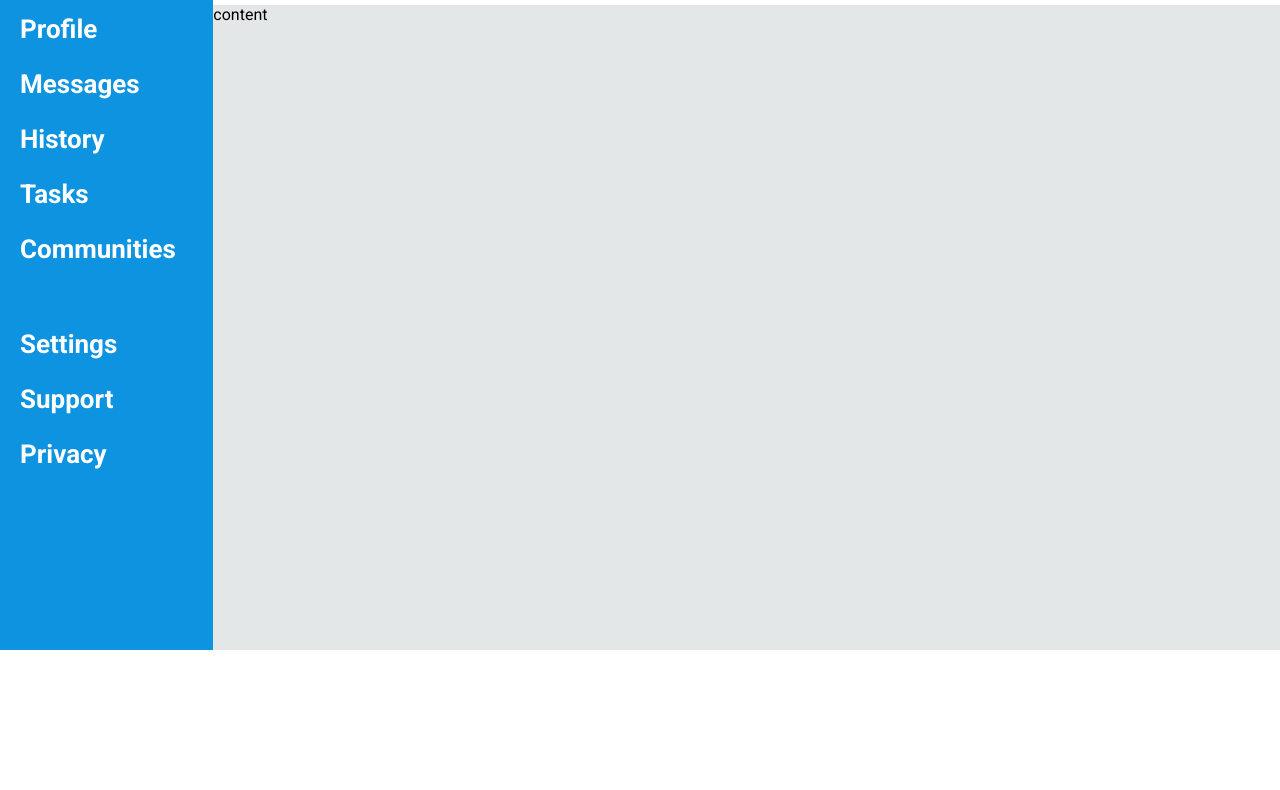
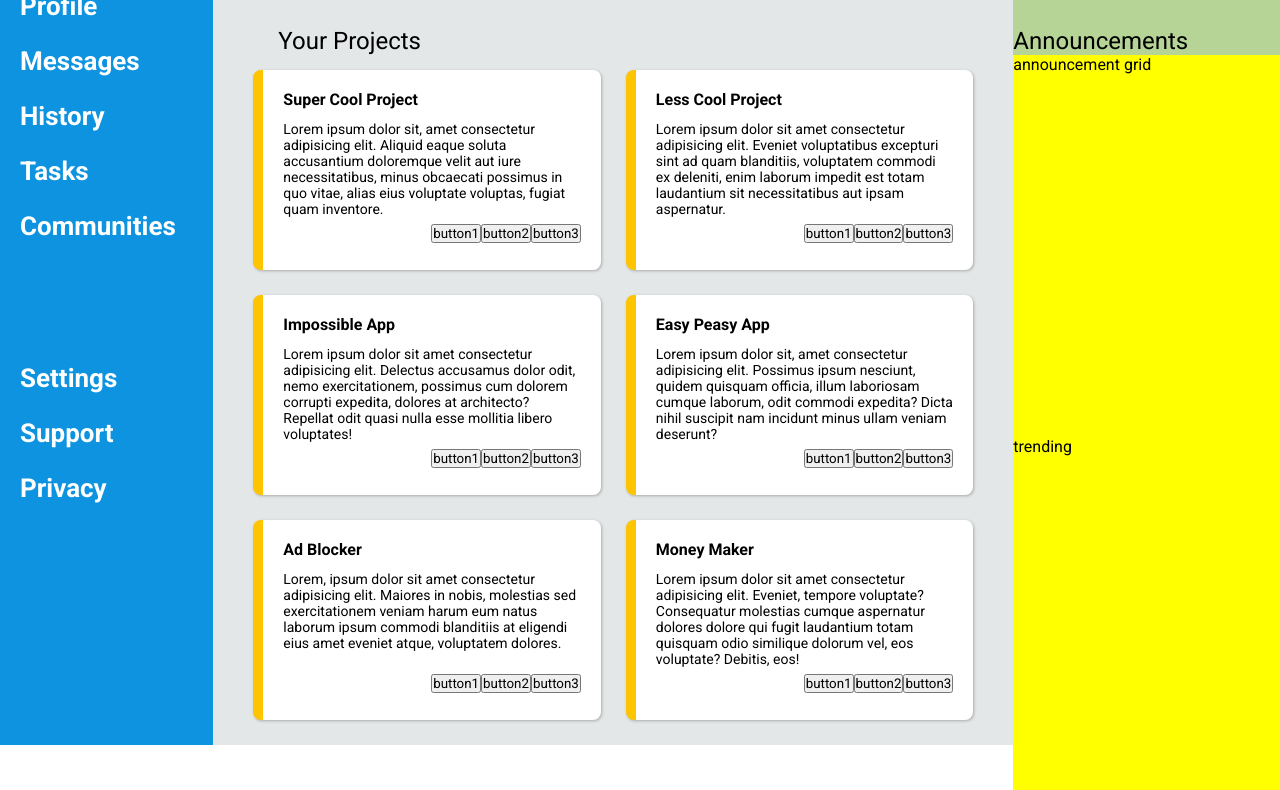
Before and after one commit to liver-juice/top_AdminDashboard, a plain HTML site: page index.html in a window 1280 px wide. Shown: the part 150-940 px from the top of the page. Before the commit the page ends 800 px from the top, so only its background shows below. Drawn offline with Linux system fonts and the light colour scheme.

Commit message:
finished the basic layout/styling besides for the announcements

```diff
--- a/index.html
+++ b/index.html
@@ -12,7 +12,7 @@
 </head>
 <body>
     <div class="logo">
-        Dashboard
+        <strong>Dashboard</strong>
     </div>
     <div class="header">
         <input type="text">
@@ -51,7 +51,65 @@
         </ul>
     </div>
     <div class="content">
-        content
+        <div class="yourprojects">
+            <p>Your Projects</p>
+            <div class="projectgrid">
+                <div class="card">
+                    <p class="title">Super Cool Project</p>
+                    <p class="desc">Lorem ipsum dolor sit, amet consectetur adipisicing elit. Aliquid eaque soluta accusantium doloremque velit aut iure necessitatibus, minus obcaecati possimus in quo vitae, alias eius voluptate voluptas, fugiat quam inventore.</p>
+                    <div class="cardbuttons">
+                        <button>button1</button><button>button2</button><button>button3</button>
+                    </div>
+                </div>
+                <div class="card">
+                    <p class="title">Less Cool Project</p>
+                    <p class="desc">Lorem ipsum dolor sit amet consectetur adipisicing elit. Eveniet voluptatibus excepturi sint ad quam blanditiis, voluptatem commodi ex deleniti, enim laborum impedit est totam laudantium sit necessitatibus aut ipsam aspernatur.</p>
+                    <div class="cardbuttons">
+                        <button>button1</button><button>button2</button><button>button3</button>
+                    </div>
+                </div>
+                <div class="card">
+                    <p class="title">Impossible App</p>
+                    <p class="desc">Lorem ipsum dolor sit amet consectetur adipisicing elit. Delectus accusamus dolor odit, nemo exercitationem, possimus cum dolorem corrupti expedita, dolores at architecto? Repellat odit quasi nulla esse mollitia libero voluptates!</p>
+                    <div class="cardbuttons">
+                        <button>button1</button><button>button2</button><button>button3</button>
+                    </div>
+                </div>
+                <div class="card">
+                    <p class="title">Easy Peasy App</p>
+                    <p class="desc">Lorem ipsum dolor sit, amet consectetur adipisicing elit. Possimus ipsum nesciunt, quidem quisquam officia, illum laboriosam cumque laborum, odit commodi expedita? Dicta nihil suscipit nam incidunt minus ullam veniam deserunt?</p>
+                    <div class="cardbuttons">
+                        <button>button1</button><button>button2</button><button>button3</button>
+                    </div>
+                </div>
+                <div class="card">
+                    <p class="title">Ad Blocker</p>
+                    <p class="desc">Lorem, ipsum dolor sit amet consectetur adipisicing elit. Maiores in nobis, molestias sed exercitationem veniam harum eum natus laborum ipsum commodi blanditiis at eligendi eius amet eveniet atque, voluptatem dolores.</p>
+                    <div class="cardbuttons">
+                        <button>button1</button><button>button2</button><button>button3</button>
+                    </div>
+                </div>
+                <div class="card">
+                    <p class="title">Money Maker</p>
+                    <p class="desc">Lorem ipsum dolor sit amet consectetur adipisicing elit. Eveniet, tempore voluptate? Consequatur molestias cumque aspernatur dolores dolore qui fugit laudantium totam quisquam odio similique dolorum vel, eos voluptate? Debitis, eos!</p>
+                    <div class="cardbuttons">
+                        <button>button1</button><button>button2</button><button>button3</button>
+                    </div>
+                </div>
+            </div>
+        </div>
+        <div class="announcementstrending">
+            <p>Announcements</p>
+            <div class="sidegrid">
+                <div class="announcementgrid">
+                    announcement grid
+                </div>
+
+                <div class="trending">
+                    trending
+                </div>
+            </div>
+        </div>
     </div>
 </body>
 </html>
--- a/styles.css
+++ b/styles.css
@@ -111,7 +111,6 @@ body{
     flex: 1;
     margin: 20px;
 }
-
 .greetuser{
     grid-column: 2;
 }
@@ -130,3 +129,65 @@ body{
     font-weight: bold;
     font-size: 25px;
 }
+
+.content{
+    display: grid;
+    grid-auto-flow: column;
+    grid-template-columns: 3fr 1fr;
+}
+.yourprojects{
+    display: grid;
+}
+.announcementstrending{
+    background-color: rgb(181, 212, 149);
+}
+
+.projectgrid{
+    display: grid;
+    place-self: center;
+    place-items: center;
+    height: 90%;
+    width: 90%;
+    grid-template: 1fr 1fr 1fr/ 1fr 1fr;
+    gap: 25px;
+    margin-bottom: 40px;
+}
+
+.card{
+    background-color: white;
+    box-sizing: border-box;
+    border-radius: 8px;
+    padding: 20px;
+    width: 100%;
+    height: 200px;
+    border-left: 10px solid rgb(255, 196, 0);
+    display: grid;
+    grid-template-rows: 1fr 4fr 1fr;
+    box-shadow: 1px 1px 3px rgb(172, 172, 172);
+}
+.card .title{
+    font-weight: bold;
+}
+.cardbuttons{
+    justify-self: end;
+}
+.desc{
+    margin-top: 5px;
+    font-size: 14px;
+}
+.yourprojects > p{
+    margin-top: 45px;
+    margin-left: 65px;
+    font-size: 24px;
+}
+.announcementstrending > p{
+    margin-top: 45px;
+    font-size: 24px;
+}
+
+.sidegrid{
+    display: grid;
+    height: 100%;
+    grid-template-rows: 1fr 1fr;
+    background-color: yellow;
+}
```
